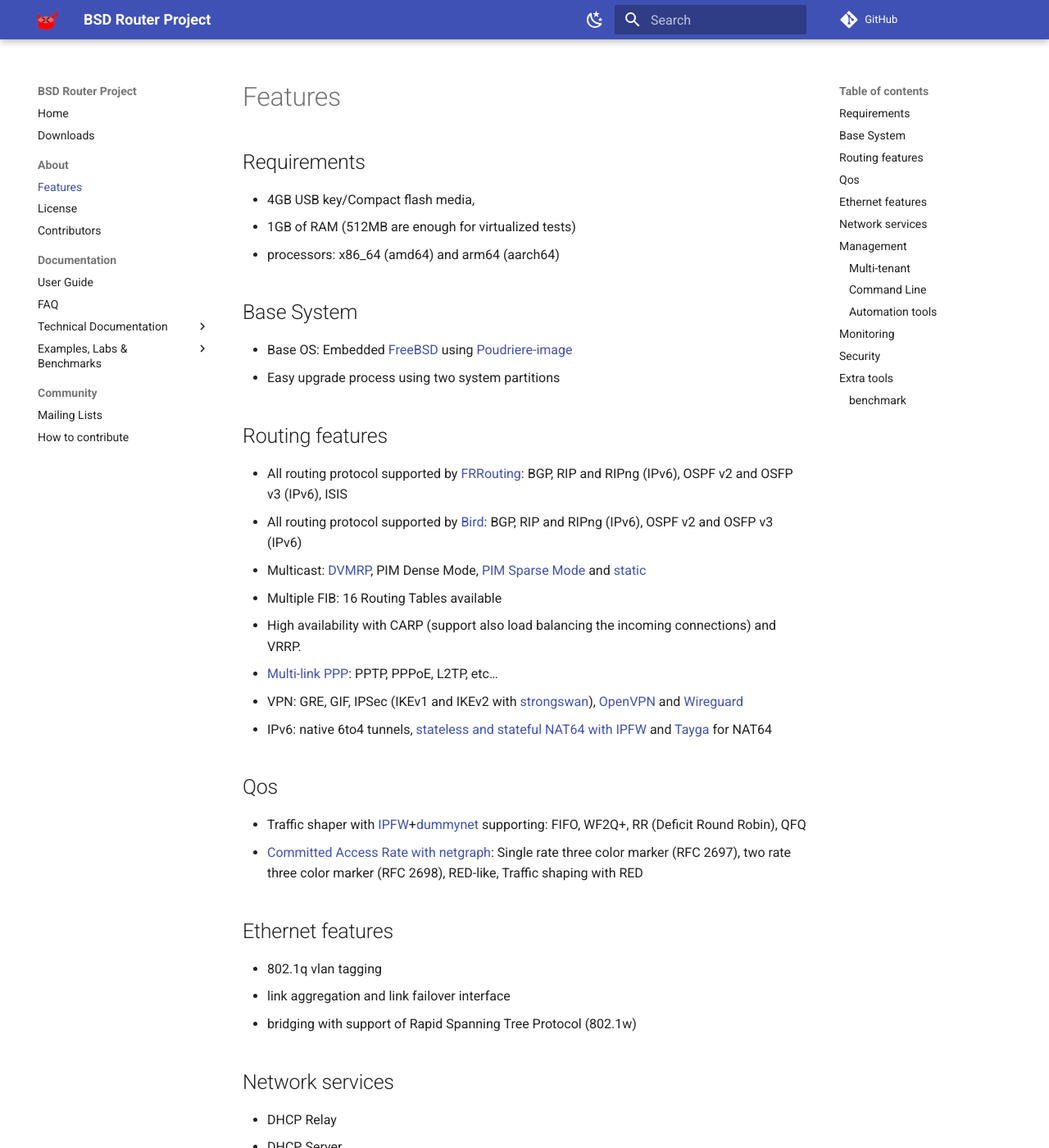
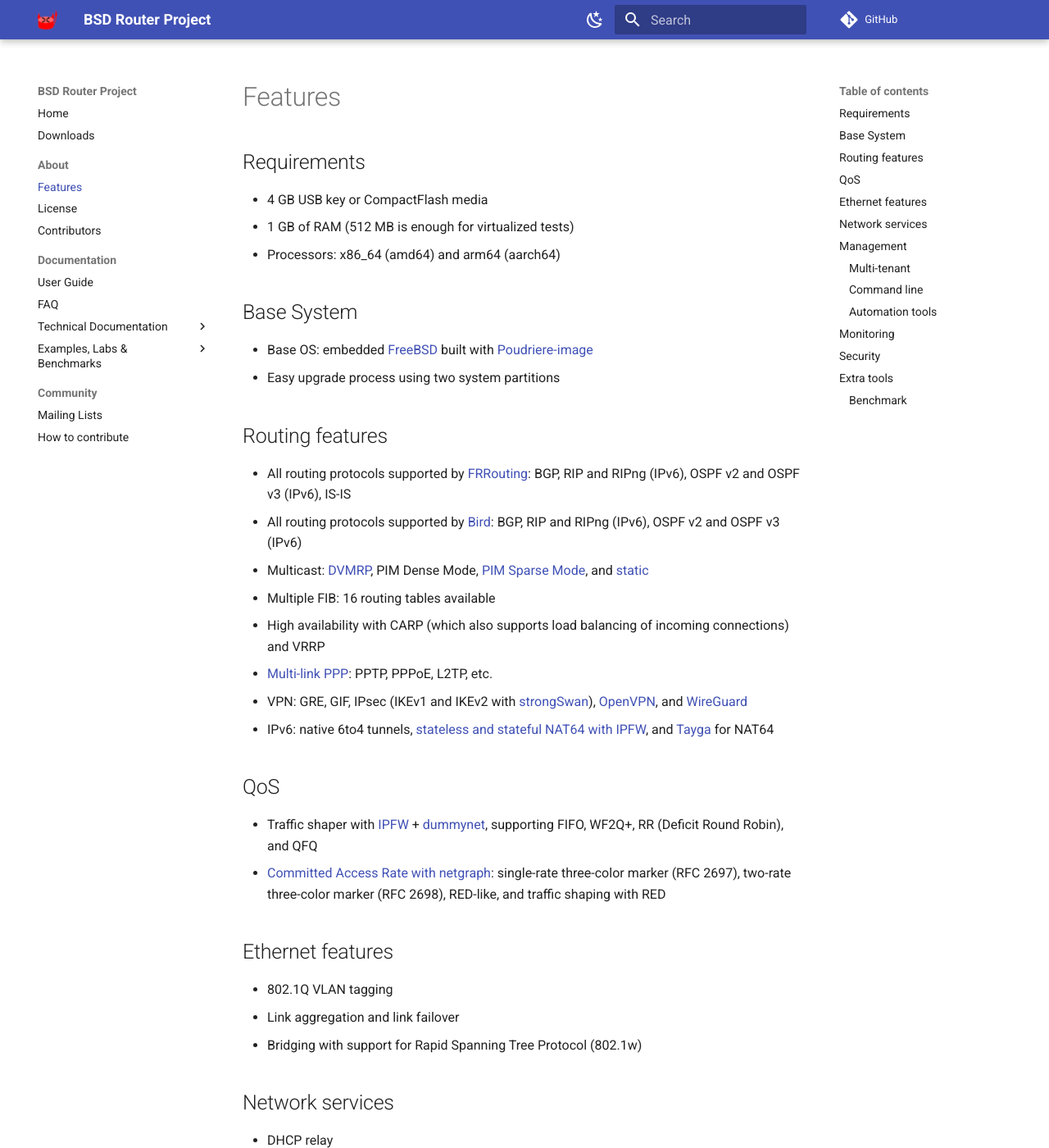
Before and after one commit to ocochard/bsdrp-website, an MkDocs documentation site: the page built from docs/features.md, in a window 1280 px wide and 1400 px high. Shown: the whole window at 82% size. Built offline with MkDocs 1.6.1 and Material for MkDocs 9.7.7, drawn with Linux system fonts in a browser that asks for light colours; comment, search, counter and statistics services are not loaded; some of the changed text lies outside the part shown.

Commit message:
Copyedit home + about pages
Grammar, typo, and consistency fixes on index.md, features.md,
and contributors.md. License page left untouched (BSD-2-Clause
verbatim).

Notable fixes:
- features.md: OSFP -> OSPF, protocol -> protocols, Qos -> QoS,
  IPSec -> IPsec, strongswan -> strongSwan, Wireguard -> WireGuard,
  unit spacing (4GB -> 4 GB), Network services casing, and the
  damaged multi-tenant bullet (was a code-fenced broken link)
- contributors.md: heading levels (stray H1s -> H2), "Softwares
  used" -> "Software used", contributer -> contributor, removed
  pre-existing en-dash in footnote
- index.md: tightened tagline and intro sentence, matched bullet
  capitalization to siblings

Co-Authored-By: Claude Opus 4 <noreply@anthropic.com>

```diff
--- a/docs/features.md
+++ b/docs/features.md
@@ -4,74 +4,74 @@ description: BSD Router Project features list
 ---
 ## Requirements
 
-- 4GB USB key/Compact flash media,
-- 1GB of RAM (512MB are enough for virtualized tests)
-- processors: x86_64 (amd64) and arm64 (aarch64)
+- 4 GB USB key or CompactFlash media
+- 1 GB of RAM (512 MB is enough for virtualized tests)
+- Processors: x86_64 (amd64) and arm64 (aarch64)
 
 ## Base System
 
-- Base OS: Embedded [FreeBSD](http://www.freebsd.org/) using [Poudriere-image](documentation/technical-docs/poudriere.md)
+- Base OS: embedded [FreeBSD](http://www.freebsd.org/) built with [Poudriere-image](documentation/technical-docs/poudriere.md)
 - Easy upgrade process using two system partitions
 
 ## Routing features
 
-- All routing protocol supported by [FRRouting](https://frrouting.org/): BGP, RIP and RIPng (IPv6), OSPF v2 and OSFP v3 (IPv6), ISIS
-- All routing protocol supported by [Bird](http://bird.network.cz/): BGP, RIP and RIPng (IPv6), OSPF v2 and OSFP v3 (IPv6)
-- Multicast: [DVMRP](http://freecode.com/projects/mrouted), PIM Dense Mode, [PIM Sparse Mode](http://troglobit.com/pimd.html) and [static](https://github.com/troglobit/smcroute/)
-- Multiple FIB: 16 Routing Tables available
-- High availability with CARP (support also load balancing the incoming connections) and VRRP.
-- [Multi-link PPP](http://mpd.sourceforge.net/): PPTP, PPPoE, L2TP, etc…
-- VPN: GRE, GIF, IPSec (IKEv1 and IKEv2 with [strongswan](https://www.strongswan.org/)), [OpenVPN](http://openvpn.net/index.php/open-source.html) and [Wireguard](https://www.wireguard.com/)
-- IPv6: native 6to4 tunnels, [stateless and stateful NAT64 with IPFW](https://svnweb.freebsd.org/baseview=revision&revision=304046) and [Tayga](http://www.litech.org/tayga/) for NAT64
+- All routing protocols supported by [FRRouting](https://frrouting.org/): BGP, RIP and RIPng (IPv6), OSPF v2 and OSPF v3 (IPv6), IS-IS
+- All routing protocols supported by [Bird](http://bird.network.cz/): BGP, RIP and RIPng (IPv6), OSPF v2 and OSPF v3 (IPv6)
+- Multicast: [DVMRP](http://freecode.com/projects/mrouted), PIM Dense Mode, [PIM Sparse Mode](http://troglobit.com/pimd.html), and [static](https://github.com/troglobit/smcroute/)
+- Multiple FIB: 16 routing tables available
+- High availability with CARP (which also supports load balancing of incoming connections) and VRRP
+- [Multi-link PPP](http://mpd.sourceforge.net/): PPTP, PPPoE, L2TP, etc.
+- VPN: GRE, GIF, IPsec (IKEv1 and IKEv2 with [strongSwan](https://www.strongswan.org/)), [OpenVPN](http://openvpn.net/index.php/open-source.html), and [WireGuard](https://www.wireguard.com/)
+- IPv6: native 6to4 tunnels, [stateless and stateful NAT64 with IPFW](https://svnweb.freebsd.org/baseview=revision&revision=304046), and [Tayga](http://www.litech.org/tayga/) for NAT64
 
-## Qos
+## QoS
 
-- Traffic shaper with [IPFW](http://www.freebsd.org/cgi/man.cgiquery=ipfw)+[dummynet](http://www.freebsd.org/cgi/man.cgiquery=dummynet) supporting: FIFO, WF2Q+, RR (Deficit Round Robin), QFQ
-- [Committed Access Rate with netgraph](http://www.freebsd.org/cgi/man.cgiquery=ng_car): Single rate three color marker (RFC 2697), two rate three color marker (RFC 2698), RED-like, Traffic shaping with RED
+- Traffic shaper with [IPFW](http://www.freebsd.org/cgi/man.cgiquery=ipfw) + [dummynet](http://www.freebsd.org/cgi/man.cgiquery=dummynet), supporting FIFO, WF2Q+, RR (Deficit Round Robin), and QFQ
+- [Committed Access Rate with netgraph](http://www.freebsd.org/cgi/man.cgiquery=ng_car): single-rate three-color marker (RFC 2697), two-rate three-color marker (RFC 2698), RED-like, and traffic shaping with RED
 
 ## Ethernet features
 
-- 802.1q vlan tagging
-- link aggregation and link failover interface
-- bridging with support of Rapid Spanning Tree Protocol (802.1w)
+- 802.1Q VLAN tagging
+- Link aggregation and link failover
+- Bridging with support for Rapid Spanning Tree Protocol (802.1w)
 
 ## Network services
 
-- DHCP Relay
-- DHCP Server
+- DHCP relay
+- DHCP server
 
 ## Management
 
 ### Multi-tenant
 
-    * Allows to [create.md isolated router/firewall for multiple customers](documentation/examples/multi-tenant-router-and-firewall.md) (using jail/vnet)
+- [Isolated routers and firewalls for multiple customers](documentation/examples/multi-tenant-router-and-firewall.md) (using jail/vnet)
 
-### Command Line
+### Command line
 
-- local console, serial and SSH access
-- Command completion with somes BSDRP tools: config, system, show and upgrade
+- Local console, serial, and SSH access
+- Command completion for BSDRP tools: `config`, `system`, `show`, and `upgrade`
 
 ### Automation tools
 
-- All automation tools using python like [Ansible](http://www.ansible.com)
+- Any Python-based automation tool, such as [Ansible](http://www.ansible.com)
 
 ## Monitoring
 
 - [monit](http://mmonit.com/monit/)
-- SNMP v1,v2c and v3
+- SNMP v1, v2c, and v3
 - Syslog
 - Mail
-- Netflow with native [ng_netflow](http://www.freebsd.org/cgi/man.cgiquery=ng_netflow) (v5 and v9) and [pmacct](http://www.pmacct.net/)
+- NetFlow with native [ng_netflow](http://www.freebsd.org/cgi/man.cgiquery=ng_netflow) (v5 and v9) and [pmacct](http://www.pmacct.net/)
 
 ## Security
 
-- mtree reference files available for system integrity check (sha256)
+- mtree reference files available for system integrity checks (SHA-256)
 
 ## Extra tools
 
-### benchmark
+### Benchmark
 
-- [netmap's pkt-gen](http://info.iet.unipi.it/~luigi/netmap/): high performance packet generator/receiver
-- [IPSec Equilibrium throughput](documentation/examples/setting-up-a-vpn-ipsec-gre-etc-performance-benchmark-lab.md)
-- [netperf](https://hewlettpackard.github.io/netperf/), [iperf2](https://sourceforge.net/projects/iperf2/) and [Iperf3](http://software.es.net/iperf/)
-- FreeBSD tools netblast/netreceive/netsend
+- [netmap's pkt-gen](http://info.iet.unipi.it/~luigi/netmap/): high-performance packet generator/receiver
+- [IPsec equilibrium throughput](documentation/examples/setting-up-a-vpn-ipsec-gre-etc-performance-benchmark-lab.md)
+- [netperf](https://hewlettpackard.github.io/netperf/), [iperf2](https://sourceforge.net/projects/iperf2/), and [iperf3](http://software.es.net/iperf/)
+- FreeBSD tools: netblast, netreceive, netsend
```
Also changed, not shown: docs/contributors.md (+9 -9 lines), docs/index.md (+3 -3 lines).
